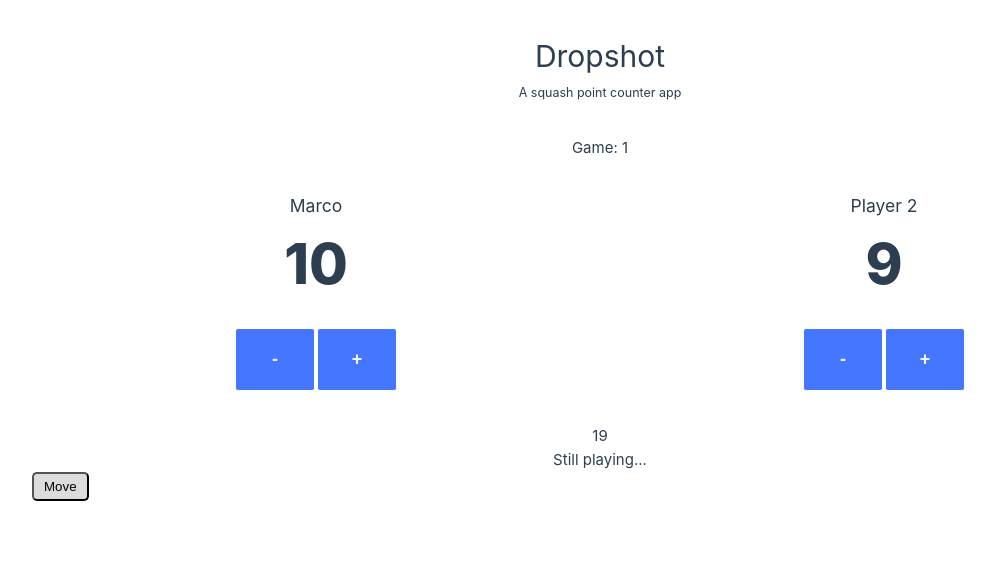
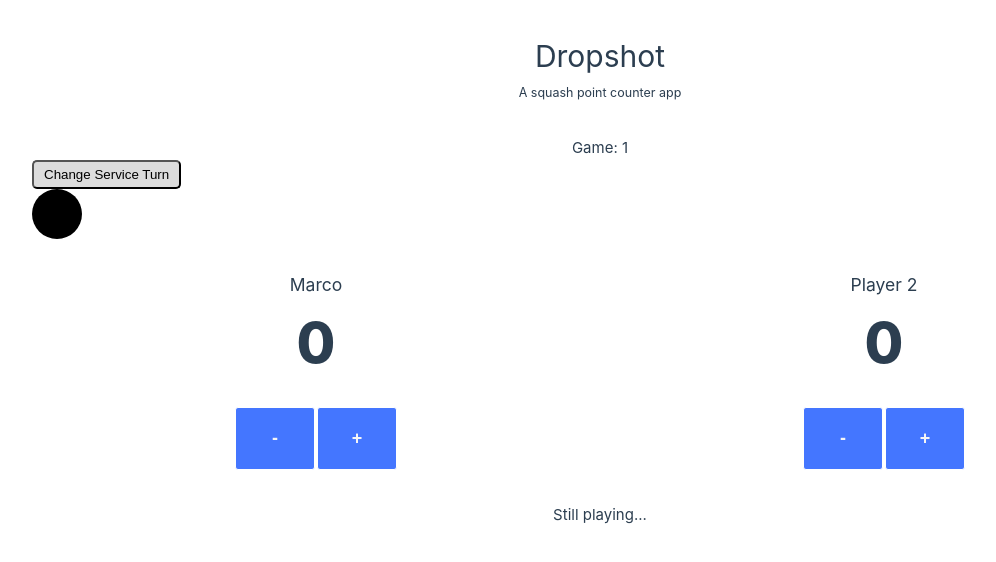
Before and after one commit to MarcoBevilacqua/dropshot, a Vue app: page / in a window 1280 px wide. Shown: the top 562 px of the page, without its empty margins (40-1036 px from the left). Built offline with nearby package versions, Linux system fonts and the light colour scheme.

Commit message:
service status feature and minor fix

```diff
--- a/src/App.vue
+++ b/src/App.vue
@@ -7,36 +7,22 @@
   <main>
     <div class="container">
       <score-table></score-table>
-      <service-table></service-table>
     </div>
   </main>
-
 </template>
 
 <script>
-
-import ScoreTable from './components/match/ScoreTable.vue';
-import ServiceTable from './components/match/ServiceTable.vue';
+import ScoreTable from './components/match/ScoreTable.vue'
 
 export default {
   components: {
-    ScoreTable,
-    ServiceTable
-  },
-  data() {
-    return {
-      playerOneScore: 0,
-      playerTwoScore: 0,
-    }
+    ScoreTable
   }
 }
-
 </script>
 
 <style scoped>
-
 @media (min-width: 1024px) {
-
   .header {
     margin: 2rem auto;
     text-align: center;
--- a/src/components/match/ScoreTable.vue
+++ b/src/components/match/ScoreTable.vue
@@ -2,18 +2,25 @@
 import { computed, defineComponent, reactive } from 'vue'
 import PlayerCounter from '../player/PlayerCounter.vue'
 import TotalGameCounter from '../match/TotalGameCounter.vue'
+import ServiceTable from './ServiceTable.vue'
 
 const state = reactive({
+  //match status
   canPlay: true,
   gameStatus: 'Still playing...',
-  playerOneScore: 10,
-  playerTwoScore: 9,
-  gameIdx: 1
+  //player score
+  playerOneScore: 0,
+  playerTwoScore: 0,
+  //game index
+  gameIdx: 1,
+  //service status
+  serviceHold: 1
 })
 
 defineComponent({
   PlayerCounter,
-  TotalGameCounter
+  TotalGameCounter,
+  ServiceTable
 })
 
 const pointTotal = computed(() => {
@@ -31,6 +38,13 @@ function updateScore(score, playerId) {
     } else {
       score ? state.playerTwoScore++ : state.playerTwoScore--
     }
+
+    //hands out
+    if (state.serviceHold !== playerId) {
+      state.serviceHold = toggleService()
+    } else {
+      //keep track of the side
+    }
   }
 
   if (pointTotal.value > 10) {
@@ -40,13 +54,12 @@ function updateScore(score, playerId) {
 }
 
 function checkScore() {
-
   if (pointTotal.value === 20 && state.playerOneScore === 10) {
     //tie break
     state.gameStatus = 'Tie Break...'
   }
 
-    if(pointDiff.value === 2) {
+  if (pointDiff.value === 2) {
     //someone has won
 
     let winner = checkWinner()
@@ -56,7 +69,6 @@ function checkScore() {
       state.gameStatus = 'Winner is ' + winner
     }
   }
-
 }
 
 function checkWinner() {
@@ -72,12 +84,19 @@ function nextGame() {
   state.gameStatus = 'Still playing...'
   state.gameIdx++
 }
+
+function toggleService() {
+  if (state.serviceHold === 1) return (state.serviceHold = 2)
+  if (state.serviceHold === 2) return (state.serviceHold = 1)
+}
 </script>
 
 <template>
-
   <total-game-counter :game="state.gameIdx"></total-game-counter>
-
+  <service-table
+    @toggle-service-turn="toggleService"
+    :serviceHold="state.serviceHold"
+  ></service-table>
   <div id="score-table">
     <PlayerCounter
       name="Marco"
@@ -96,16 +115,13 @@ function nextGame() {
 
   <div id="score-status" style="text-align: center">
     <div>
-      {{ pointTotal }}
-    </div>
-    <div>
       {{ state.gameStatus }}
     </div>
     <div v-if="!state.canPlay">
+      <div class="w-full">
         <span>Match is closed</span>
+      </div>
       <button @click="nextGame">Reset Score</button>
     </div>
   </div>
-
-
 </template>
--- a/src/components/match/ServiceTable.vue
+++ b/src/components/match/ServiceTable.vue
@@ -1,34 +1,27 @@
 <script setup>
+const props = defineProps({
+  serviceHold: Number
+})
 
-import { ref } from 'vue';
-
-const move = ref(true)
+const emit = defineEmits(['toggleServiceTurn'])
 </script>
 
 <template>
-    <button @click="move = !move"> Move</button>
-    <div id="container" >
-        <div :class="{'to-the-right': move}" class="ball" ></div>
+  <button @click="emit('toggle-service-turn')">Change Service Turn</button>
+  <div id="container">
+    <div :class="{ 'to-the-right': serviceHold > 1 }" class="ball"></div>
   </div>
-
 </template>
 
 <style scoped>
-
-    #container {
-        width: 800px;
-        margin: 20px 220px;
-    }
-
 .ball {
   width: 50px;
   height: 50px;
-        background-color: white;
+  background-color: black;
   border-radius: 25px;
 }
 
 .to-the-right {
   float: right;
 }
-
 </style>
```
Lines whose indentation alone changed are shown as unchanged.
